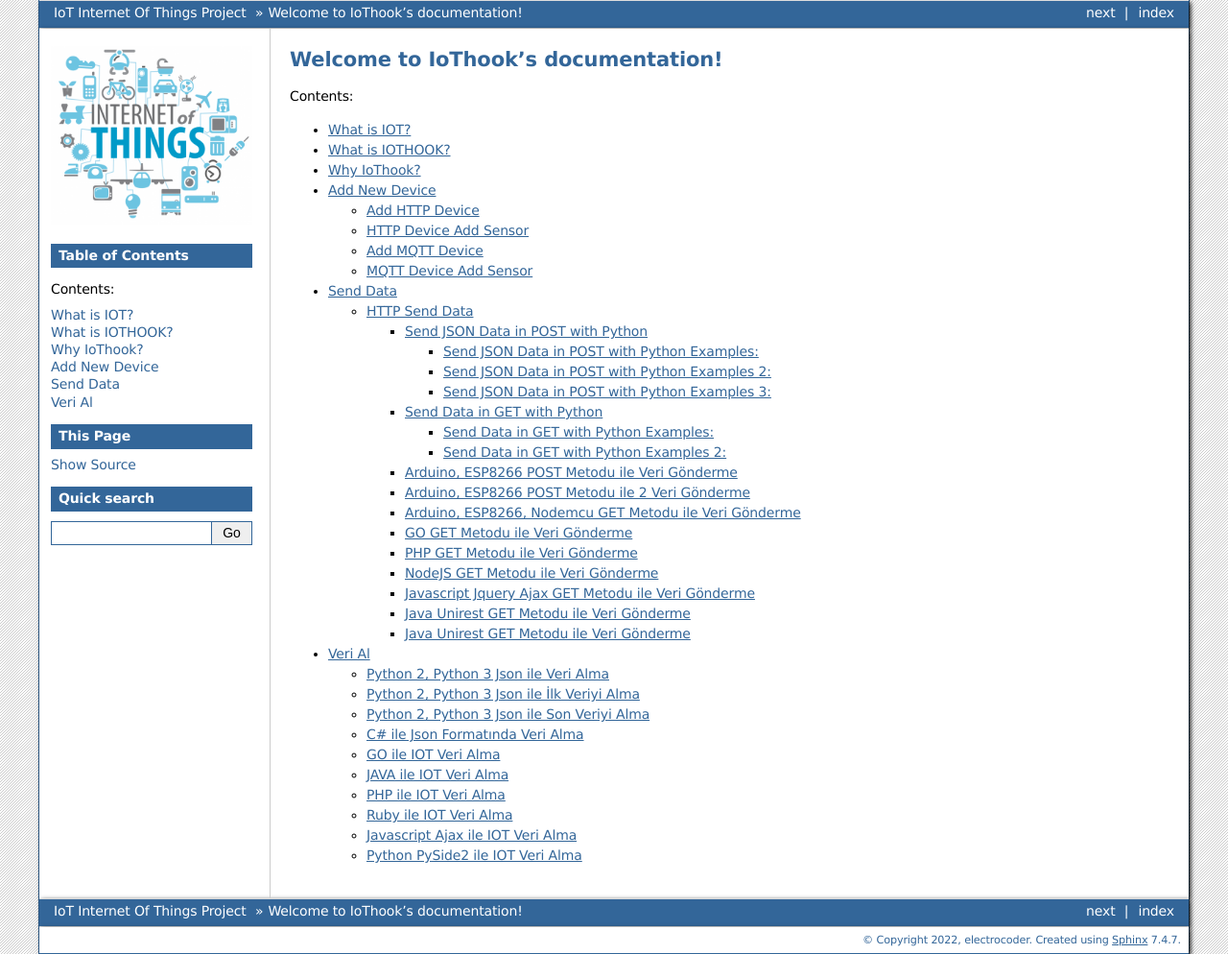
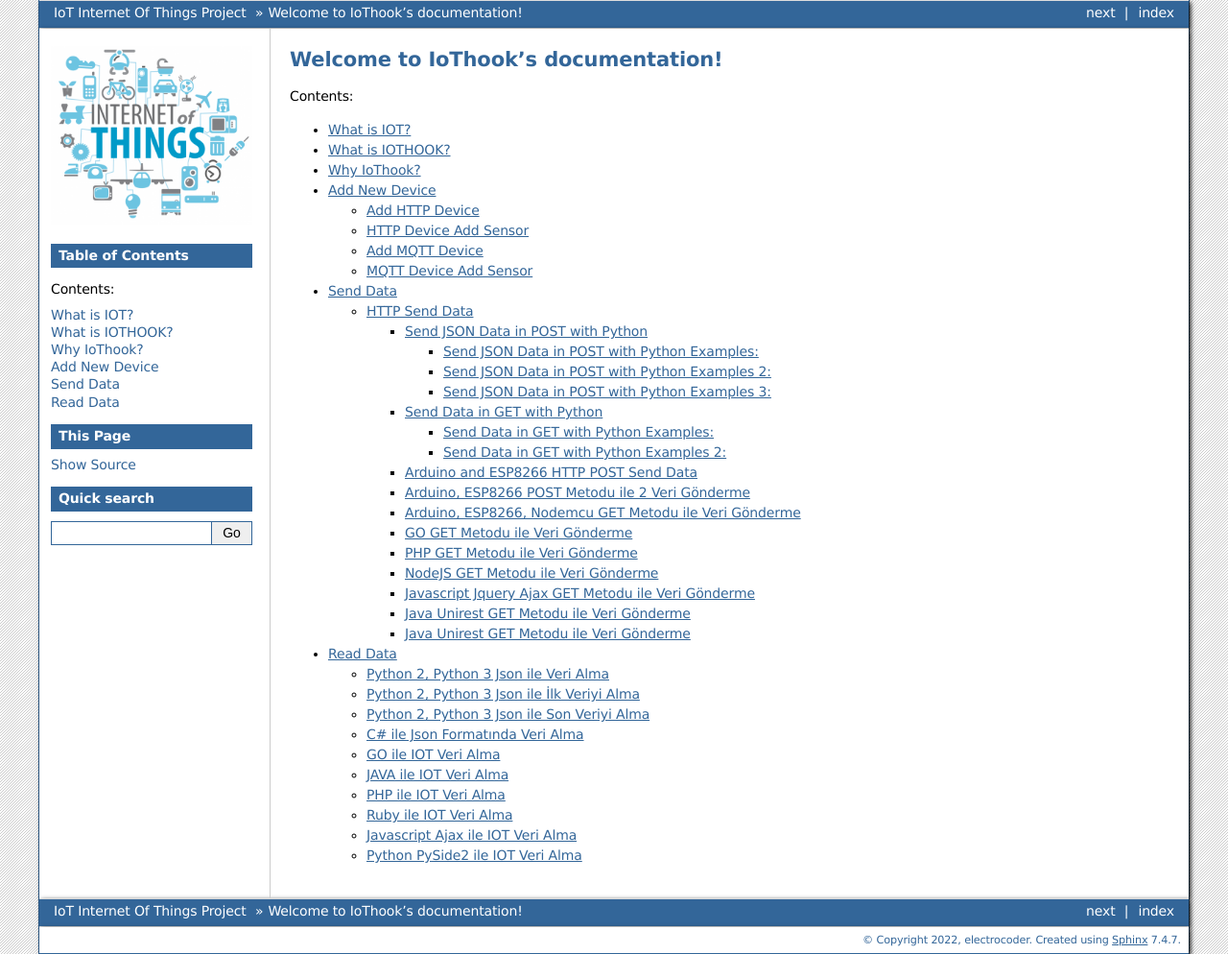
Before and after one commit to meseiot/iot-examples, a Sphinx documentation site: the page built from doc/index.rst, in a window 1280 px wide. Shown: the whole page at 96% size. Built offline with Sphinx 7.4.7, drawn with Linux system fonts in a browser that asks for light colours; formulas are drawn with MathJax 3.

Commit message:
update docs

```diff
--- a/doc/read-data.rst
+++ b/doc/read-data.rst
@@ -1,6 +1,6 @@
-*******
-Veri Al
-*******
+*********
+Read Data
+*********
 
 Iot cihazından gönderilen ısı, nem, voltaj, ışık gibi değerleri iothook data servisinden çekebilmek için öncelikle
 cihaz API KEY bilgisine ihtiyaç vardır. Iot cihazından gelen veriler, Arduino, Raspberry Pi, Android, iOS gibi mobil
```
Also changed, not shown: doc/send-data.rst (+6 -7 lines), 1 other file.
